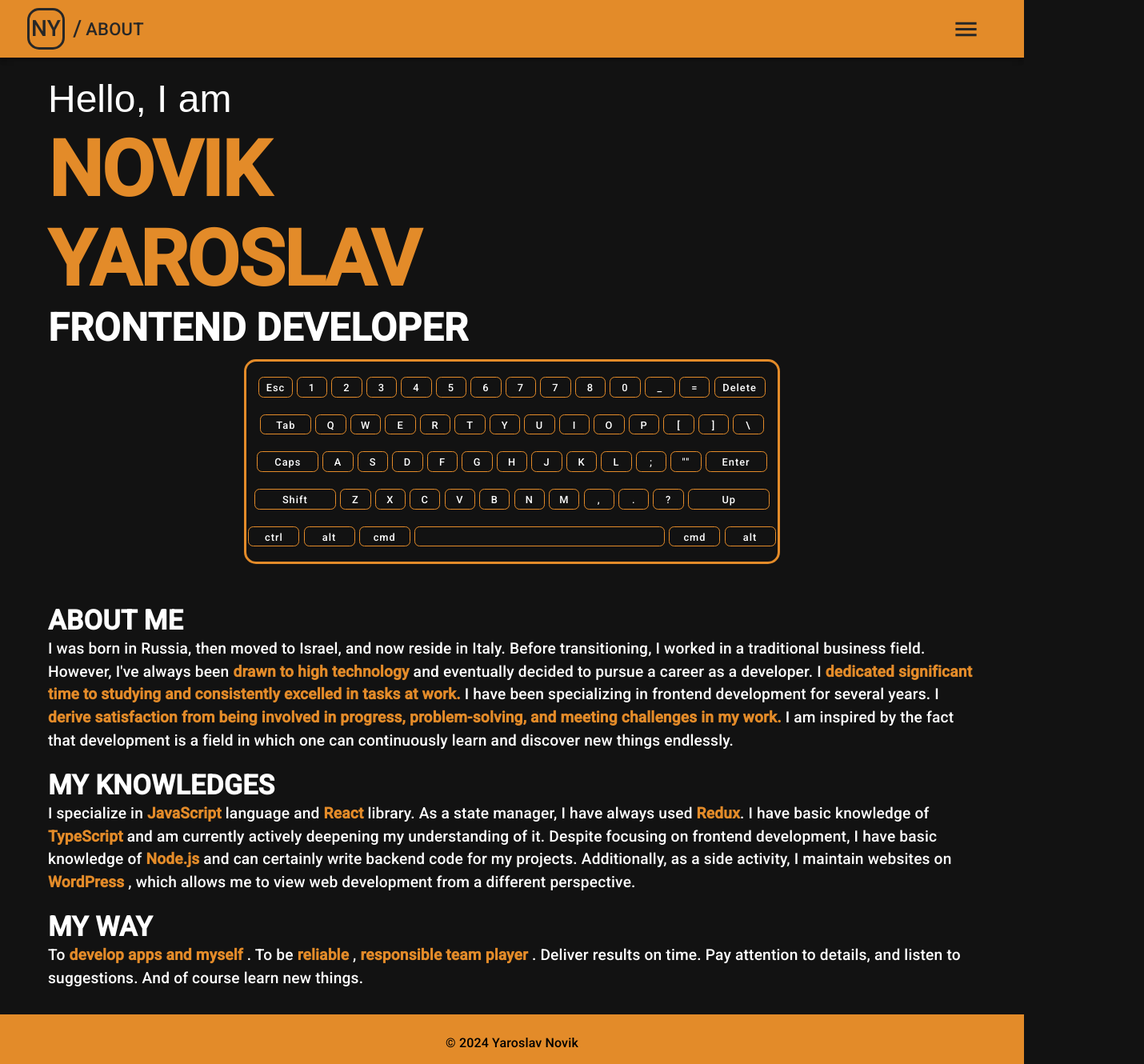
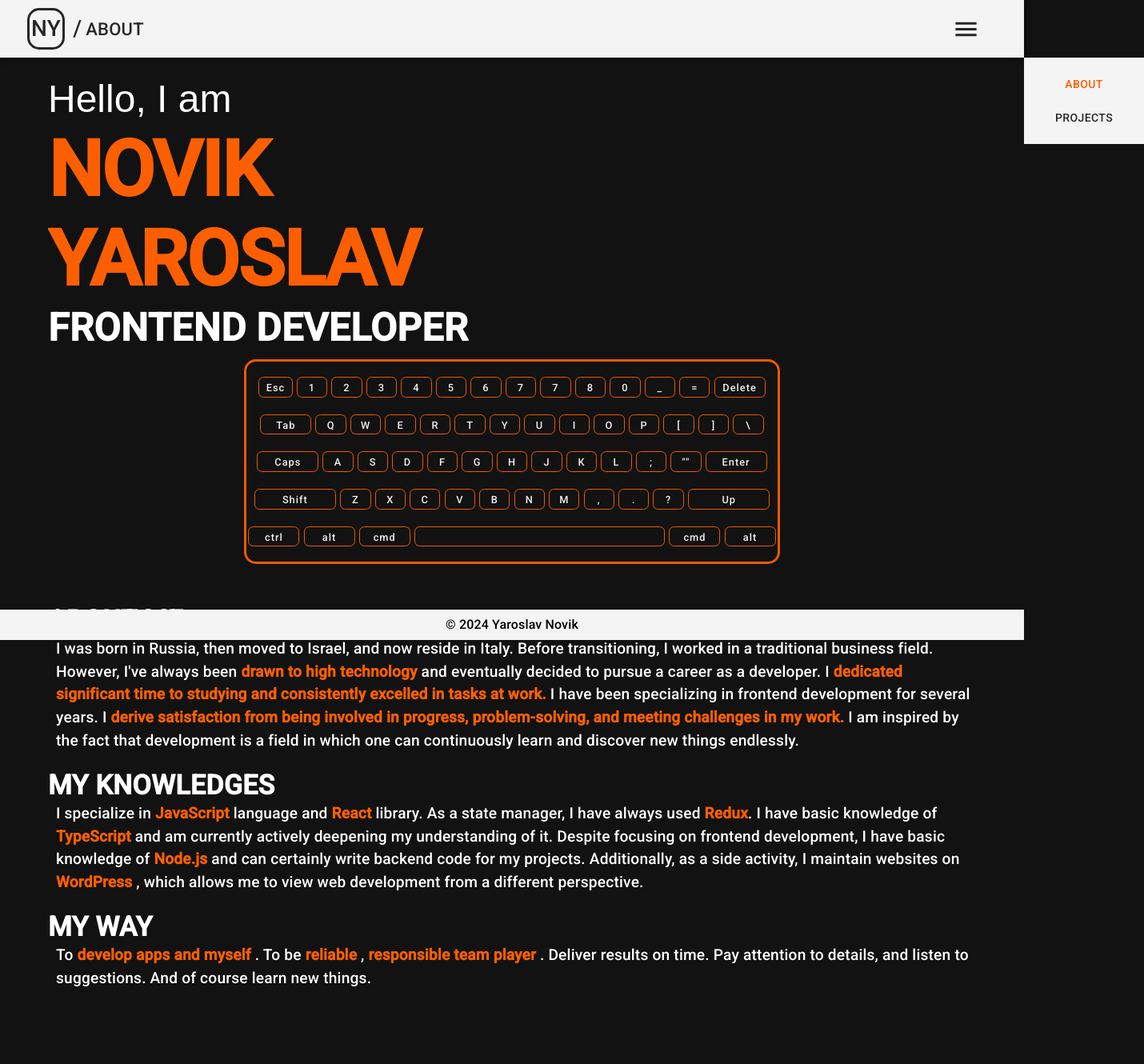
Before and after one commit to NovikYaroslav/portfolio, a React (Create React App) app: page /about in a window 1280 px wide. Shown: the top 1330 px of the page at 80% size, 1430 px wide, since content can reach past the window. After the commit the page ends 1258 px from the top, so only its background shows below. Built offline with nearby package versions, Linux system fonts and the light colour scheme.

Commit message:
dirty deploy

```diff
--- a/package.json
+++ b/package.json
@@ -12,6 +12,7 @@
     "@testing-library/react": "^13.4.0",
     "@testing-library/user-event": "^13.5.0",
     "axios": "^1.6.5",
+    "framer-motion": "^11.0.5",
     "react": "^18.2.0",
     "react-dom": "^18.2.0",
     "react-router-dom": "^6.21.3",
--- a/src/components/Footer/Footer.jsx
+++ b/src/components/Footer/Footer.jsx
@@ -8,15 +8,15 @@ export default function Footer() {
   return (
     <Box
       sx={{
-        // position: 'fixed',
-        // bottom: 0,
-        // right: 0,
-        // left: 0,
+        ...(currentLocation === 'about' ? { position: 'fixed' } : null),
+        bottom: 0,
+        right: 0,
+        left: 0,
         display: 'flex',
         width: '100vw',
-        height: '72px',
+        height: '38px',
         marginTop: '30px',
-        backgroundColor: '#E38B29',
+        backgroundColor: '#F4F4F4',
         justifyContent: 'center',
         alignItems: 'center',
       }}
--- a/src/components/Header/Header.jsx
+++ b/src/components/Header/Header.jsx
@@ -42,7 +42,7 @@ export default function Header() {
       <AppBar position='static' sx={{ padding: '0' }}>
         <Toolbar
           sx={{
-            backgroundColor: '#E38B29',
+            backgroundColor: '#F4F4F4',
           }}
         >
           <Typography
@@ -101,7 +101,7 @@ export default function Header() {
           </Button>
         </Toolbar>
       </AppBar>
-      {/* <Sidebar isOpen={barOpened} /> */}
+      <Sidebar isOpen={barOpened} />
     </Box>
   );
 }
--- a/src/components/Keyboard/Keyboard.css
+++ b/src/components/Keyboard/Keyboard.css
@@ -2,7 +2,7 @@
 
 .keyboard {
     display: 'flex';
-    border: 3px solid #E38B29;
+    border: 3px solid #FD5F00;
     border-radius: 15px;
     margin: auto;
   background-color:transparent;
@@ -18,7 +18,7 @@
 }
 
 li {
- border: solid 1px #E38B29;
+ border: solid 1px #FD5F00;
   transition: 0.5s;
   height: 2em;
   font-size: 0.8em;
--- a/src/components/Keyboard/Keyboard.jsx
+++ b/src/components/Keyboard/Keyboard.jsx
@@ -1,7 +1,16 @@
+import { motion } from 'framer-motion';
 import '../Keyboard/Keyboard.css';
 
 export default function Keayboard() {
   return (
+    <motion.div
+      style={{ margin: 'auto' }}
+      initial={{ opacity: 0 }}
+      animate={{
+        opacity: 1,
+        transition: { delay: 4, duration: 2 },
+      }}
+    >
       <div className='keyboard'>
         <ul class='keys'>
           <li id='grey'>Esc</li>
@@ -73,5 +82,6 @@ export default function Keayboard() {
           <li id='one'>alt</li>
         </ul>
       </div>
+    </motion.div>
   );
 }
--- a/src/components/Project-card/Project-card.jsx
+++ b/src/components/Project-card/Project-card.jsx
@@ -59,7 +59,7 @@ export default function ProjectCard({ project }) {
               {' '}
               <Typography
                 variant='h2'
-                sx={{ margin: '0', fontSize: '30px', color: '#E38B29' }}
+                sx={{ margin: '0', fontSize: '30px', color: '#FD5F00' }}
               >
                 {project.name.toUpperCase()}
               </Typography>{' '}
@@ -196,7 +196,7 @@ export default function ProjectCard({ project }) {
                 style={{
                   width: '100%',
                   height: '700',
-                  border: '2px solid #E38B29',
+                  border: '2px solid #FD5F00',
                 }}
                 alt='page-screenshot'
               />
@@ -206,11 +206,12 @@ export default function ProjectCard({ project }) {
                 src={project.deploy}
                 width='100%'
                 height='1000'
-                style={{ border: '3px solid #E38B29' }}
+                style={{ border: '3px solid #FD5F00' }}
               />
             )}
           </Collapse>
           <Button
+            sx={{ width: '100px', margin: 'auto' }}
             onClick={() => {
               setIsCollapsed(!isCollapsed);
             }}
@@ -227,7 +228,7 @@ export default function ProjectCard({ project }) {
       <Box
         sx={{
           display: 'flex',
-          border: '1px solid #E48F45',
+          border: '1px solid #FD5F00',
           width: '50%',
           justifySelf: 'center',
         }}
--- a/src/components/Sidebar/Sidebar.css
+++ b/src/components/Sidebar/Sidebar.css
@@ -2,9 +2,9 @@
     display: flex;
     flex-direction: column;
     align-items: center;
-    background-color: #E38B29;
+    background-color: #F4F4F4;
     width: 150px;
-    height: 150px;
+    /* height: 150px; */
     position: absolute;
     top: 72px;
     right: 0;
--- a/src/components/Sidebar/Sidebar.jsx
+++ b/src/components/Sidebar/Sidebar.jsx
@@ -17,7 +17,7 @@ export default function Sidebar({ isOpen }) {
         sx={{
           color: '#272727',
           '&:disabled': {
-            color: '#F3F8FF', // Adjust the rotation angle as needed
+            color: '#FD5F00',
           },
         }}
         onClick={() => {
@@ -30,7 +30,12 @@ export default function Sidebar({ isOpen }) {
       <Button
         className='buttons'
         variant='text'
-        sx={{ color: '#272727' }}
+        sx={{
+          color: '#272727',
+          '&:disabled': {
+            color: '#FD5F00',
+          },
+        }}
         onClick={() => {
           navigate('/projects');
         }}
@@ -38,7 +43,7 @@ export default function Sidebar({ isOpen }) {
       >
         projects
       </Button>
-      <Button
+      {/* <Button
         className='buttons'
         variant='text'
         sx={{ color: '#272727' }}
@@ -48,7 +53,7 @@ export default function Sidebar({ isOpen }) {
         disabled={currentLocation === 'contacts'}
       >
         contacts
-      </Button>
+      </Button> */}
     </Box>
   );
 }
--- a/src/pages/About-me.jsx
+++ b/src/pages/About-me.jsx
@@ -1,6 +1,5 @@
-import Box from '@mui/system/Box';
-import { Typography } from '@mui/material';
-import me from '../img/me.jpeg';
+import { motion } from 'framer-motion';
+import { Typography, Box } from '@mui/material';
 import Keayboard from '../components/Keyboard/Keyboard';
 
 export default function AboutMe() {
@@ -12,6 +11,7 @@ export default function AboutMe() {
         flexDirection: 'column',
         margin: '20px 60px',
         gap: '50px',
+        overflow: 'hidden',
       }}
     >
       <Box
@@ -41,13 +41,17 @@ export default function AboutMe() {
           >
             Hello, I am
           </Typography>
+          <motion.div
+            initial={{ x: -1600 }}
+            animate={{ x: 0, transition: { duration: 1.5 } }}
+          >
             <Typography
               variant='h1'
               sx={{
                 textAlign: 'left',
                 fontSize: '6em',
                 fontWeight: 'bold',
-              color: '#E38B29',
+                color: '#FD5F00',
               }}
             >
               NOVIK
@@ -58,11 +62,19 @@ export default function AboutMe() {
                 textAlign: 'left',
                 fontSize: '6em',
                 fontWeight: 'bold',
-              color: '#E38B29',
+                color: '#FD5F00',
               }}
             >
               YAROSLAV
             </Typography>
+          </motion.div>
+          <motion.div
+            initial={{ opacity: 0 }}
+            animate={{
+              opacity: 1,
+              transition: { delay: 2, duration: 2 },
+            }}
+          >
             <Typography
               variant='h4'
               sx={{
@@ -73,39 +85,24 @@ export default function AboutMe() {
             >
               FRONTEND DEVELOPER
             </Typography>
+          </motion.div>
         </Box>
 
         <Keayboard />
       </Box>
-
-      {/* <Box>
-        <Typography
-          variant='h4'
-          sx={{
-            textAlign: 'center',
-            fontSize: '1vw',
-            color: '#E38B29',
-          }}
-        >
-          Boring to read this text?
-        </Typography>
-        <Typography
-          variant='h4'
-          sx={{
-            textAlign: 'center',
-            fontSize: '1vw',
-          }}
-        >
-          You may check my <Link to='/projects'>projects</Link> or{' '}
-          <Link to='/contacts'>contact</Link> with me
-        </Typography>
-      </Box> */}
 
       <Box
         sx={{
           display: 'flex',
           justifyContent: 'space-between',
           flexDirection: 'column',
+        }}
+      >
+        <motion.div
+          initial={{ x: -2000 }}
+          animate={{
+            x: 0,
+            transition: { delay: 2.5, duration: 2 },
           }}
         >
           <Box sx={{ display: 'flex', flexDirection: 'column' }}>
@@ -115,21 +112,23 @@ export default function AboutMe() {
             >
               ABOUT ME
             </Typography>
-          <Typography sx={{ textAlign: 'left', fontSize: '1.2em' }}>
-            I was born in Russia, then moved to Israel, and now reside in Italy.
-            Before transitioning, I worked in a traditional business field.
-            However, I've always been{' '}
-            <span style={{ fontWeight: 'bold', color: '#E38B29' }}>
+            <Typography
+              sx={{ textAlign: 'left', fontSize: '1.2em', paddingLeft: '10px' }}
+            >
+              I was born in Russia, then moved to Israel, and now reside in
+              Italy. Before transitioning, I worked in a traditional business
+              field. However, I've always been{' '}
+              <span style={{ fontWeight: 'bold', color: '#FD5F00' }}>
                 drawn to high technology
               </span>{' '}
               and eventually decided to pursue a career as a developer. I{' '}
-            <span style={{ fontWeight: 'bold', color: '#E38B29' }}>
+              <span style={{ fontWeight: 'bold', color: '#FD5F00' }}>
                 dedicated significant time to studying and consistently excelled
                 in tasks at work.
               </span>{' '}
-            I have been specializing in frontend development for several years.
-            I{' '}
-            <span style={{ fontWeight: 'bold', color: '#E38B29' }}>
+              I have been specializing in frontend development for several
+              years. I{' '}
+              <span style={{ fontWeight: 'bold', color: '#FD5F00' }}>
                 derive satisfaction from being involved in progress,
                 problem-solving, and meeting challenges in my work.
               </span>{' '}
@@ -137,7 +136,15 @@ export default function AboutMe() {
               can continuously learn and discover new things endlessly.
             </Typography>
           </Box>
+        </motion.div>
 
+        <motion.div
+          initial={{ x: 2000 }}
+          animate={{
+            x: 0,
+            transition: { delay: 2.5, duration: 2 },
+          }}
+        >
           <Box
             sx={{ display: 'flex', flexDirection: 'column', marginTop: '20px' }}
           >
@@ -147,33 +154,49 @@ export default function AboutMe() {
             >
               MY KNOWLEDGES
             </Typography>
-          <Typography sx={{ textAlign: 'left', fontSize: '1.2em' }}>
+            <Typography
+              sx={{ textAlign: 'left', fontSize: '1.2em', paddingLeft: '10px' }}
+            >
               I specialize in{' '}
-            <span style={{ fontWeight: 'bold', color: '#E38B29' }}>
+              <span style={{ fontWeight: 'bold', color: '#FD5F00' }}>
                 JavaScript
               </span>{' '}
               language and{' '}
-            <span style={{ fontWeight: 'bold', color: '#E38B29' }}>React</span>{' '}
+              <span style={{ fontWeight: 'bold', color: '#FD5F00' }}>
+                React
+              </span>{' '}
               library. As a state manager, I have always used{' '}
-            <span style={{ fontWeight: 'bold', color: '#E38B29' }}>Redux</span>.
-            I have basic knowledge of{' '}
-            <span style={{ fontWeight: 'bold', color: '#E38B29' }}>
+              <span style={{ fontWeight: 'bold', color: '#FD5F00' }}>
+                Redux
+              </span>
+              . I have basic knowledge of{' '}
+              <span style={{ fontWeight: 'bold', color: '#FD5F00' }}>
                 TypeScript
               </span>{' '}
-            and am currently actively deepening my understanding of it. Despite
-            focusing on frontend development, I have basic knowledge of{' '}
-            <span style={{ fontWeight: 'bold', color: '#E38B29' }}>
+              and am currently actively deepening my understanding of it.
+              Despite focusing on frontend development, I have basic knowledge
+              of{' '}
+              <span style={{ fontWeight: 'bold', color: '#FD5F00' }}>
                 Node.js
               </span>{' '}
-            and can certainly write backend code for my projects. Additionally,
-            as a side activity, I maintain websites on{' '}
-            <span style={{ fontWeight: 'bold', color: '#E38B29' }}>
+              and can certainly write backend code for my projects.
+              Additionally, as a side activity, I maintain websites on{' '}
+              <span style={{ fontWeight: 'bold', color: '#FD5F00' }}>
                 WordPress
               </span>{' '}
               , which allows me to view web development from a different
               perspective.
             </Typography>
           </Box>
+        </motion.div>
+
+        <motion.div
+          initial={{ y: 1000 }}
+          animate={{
+            y: 0,
+            transition: { delay: 2.5, duration: 2 },
+          }}
+        >
           <Box
             sx={{ display: 'flex', flexDirection: 'column', marginTop: '20px' }}
           >
@@ -183,23 +206,26 @@ export default function AboutMe() {
             >
               MY WAY
             </Typography>
-          <Typography sx={{ textAlign: 'left', fontSize: '1.2em' }}>
+            <Typography
+              sx={{ textAlign: 'left', fontSize: '1.2em', paddingLeft: '10px' }}
+            >
               To{' '}
-            <span style={{ fontWeight: 'bold', color: '#E38B29' }}>
+              <span style={{ fontWeight: 'bold', color: '#FD5F00' }}>
                 develop apps and myself
               </span>{' '}
               . To be{' '}
-            <span style={{ fontWeight: 'bold', color: '#E38B29' }}>
+              <span style={{ fontWeight: 'bold', color: '#FD5F00' }}>
                 reliable
               </span>{' '}
               ,{' '}
-            <span style={{ fontWeight: 'bold', color: '#E38B29' }}>
+              <span style={{ fontWeight: 'bold', color: '#FD5F00' }}>
                 responsible team player
               </span>{' '}
               . Deliver results on time. Pay attention to details, and listen to
               suggestions. And of course learn new things.
             </Typography>
           </Box>
+        </motion.div>
       </Box>
     </Box>
   );
--- a/src/utils/data.js
+++ b/src/utils/data.js
@@ -65,7 +65,7 @@ export const projectsData = [
   {
     name: 'Movies explorer (2023)',
     status: 'Done',
-    backend: 'shuted down ',
+    backend: 'shutted down ',
     screenshot: null,
     deploy: 'https://2120755-what-to-watch-12.vercel.app',
     github: 'https://github.com/NovikYaroslav/2120755-what-to-watch-12',
@@ -87,7 +87,7 @@ export const projectsData = [
   {
     name: 'Airbnb like application (2023)',
     status: 'Done',
-    backend: 'shuted down ',
+    backend: 'shutted down ',
     screenshot: null,
     deploy: 'https://2120755-six-cities-simple-12.vercel.app',
     github: 'https://github.com/NovikYaroslav/2120755-six-cities-simple-12',
```
Also changed, not shown: 1 other file (tests, documents, lock files or other folders). Lines whose indentation alone changed are shown as unchanged.
